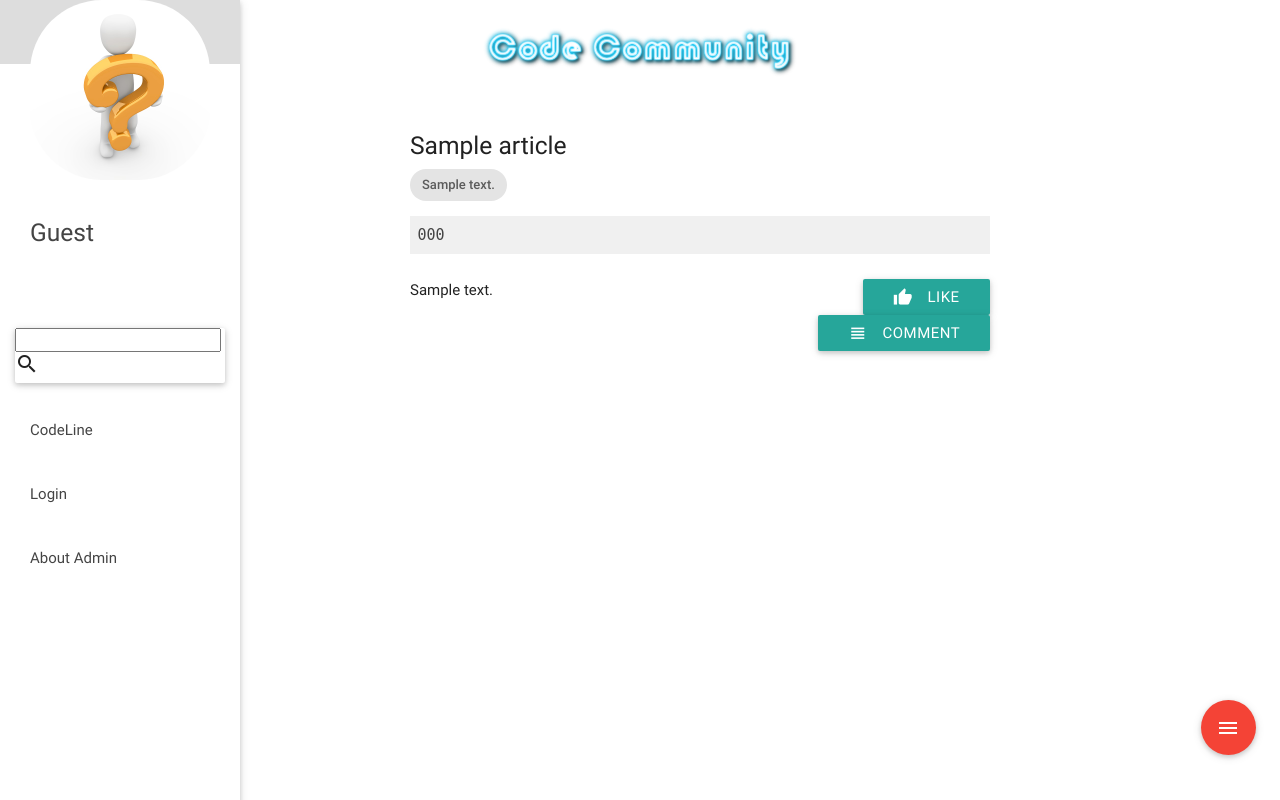
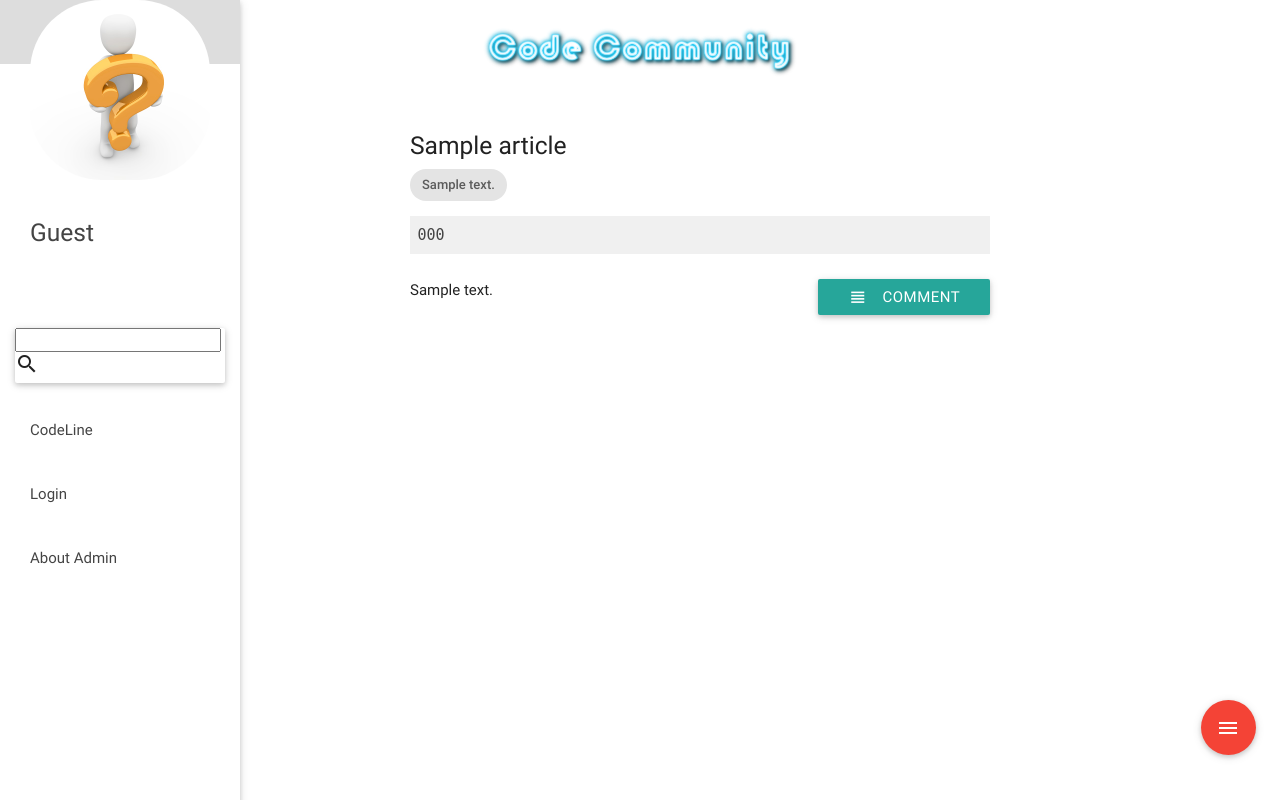
Before and after one commit to Kcrong/code_community, a Flask app: page / in a window 1280 px wide. Run offline with Flask 2, Linux system fonts and the light colour scheme; tables that the repository leaves empty hold one stand-in row (values such as "Sample post"); grey boxes marked "Sample" are stand-in pictures; some libraries are stand-ins or nearby versions.

Commit message:
Delete Like Button

```diff
--- a/app/templates/main/index.html
+++ b/app/templates/main/index.html
@@ -37,7 +37,7 @@
                     {% endif %}
                 </div>
                 <div class="col s6" align="right">
-                        <a class="waves-effect waves-light btn"><i class="material-icons left">thumb_up</i>Like</a>
+                        <!-- <a class="waves-effect waves-light btn"><i class="material-icons left">thumb_up</i>Like</a> -->
                         <a class="waves-effect waves-light btn modal-trigger" href="#comment{{ data.id }}"><i class="material-icons left">view_headline</i>Comment</a>
                 </div>
             </div>
```
